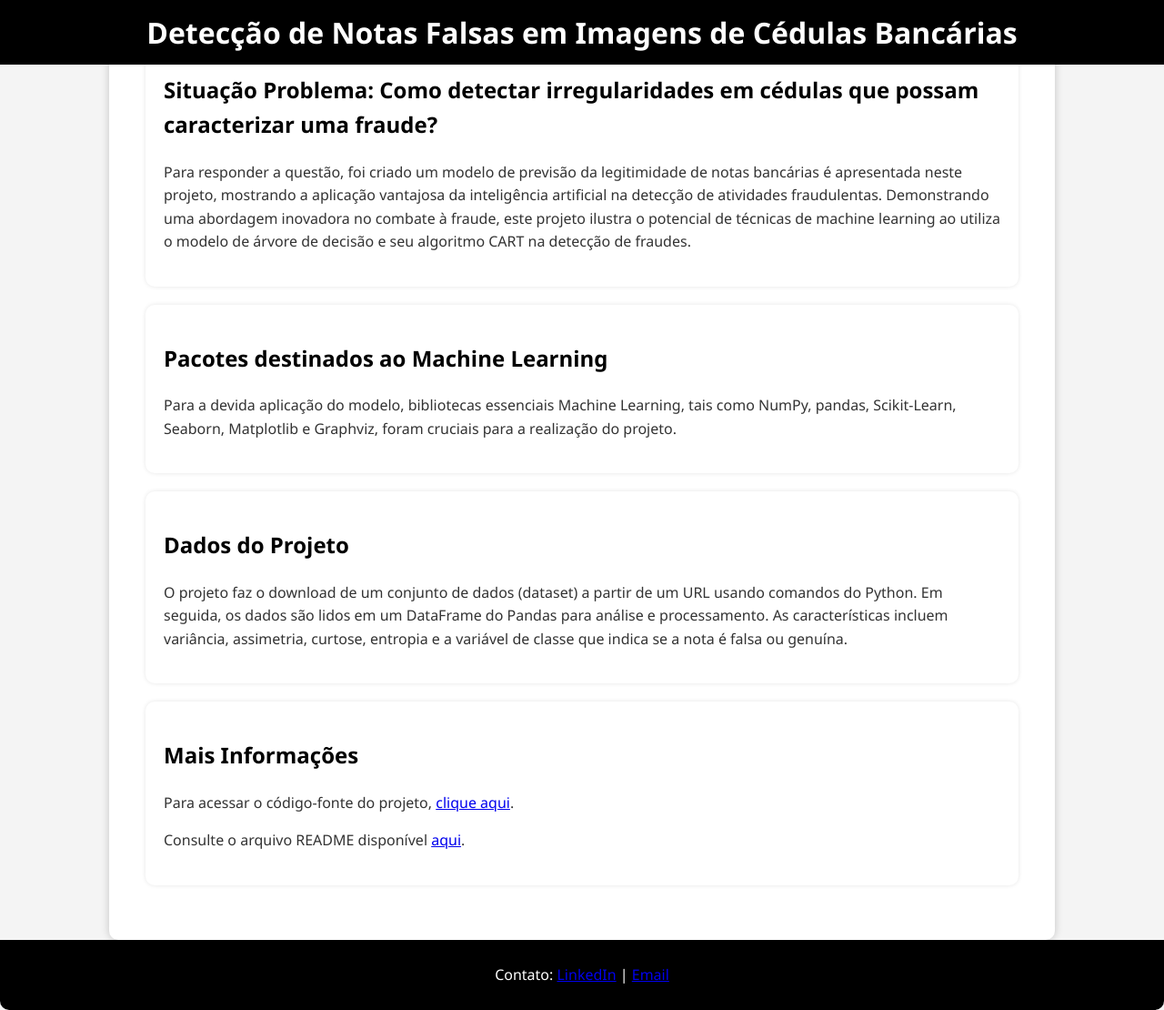
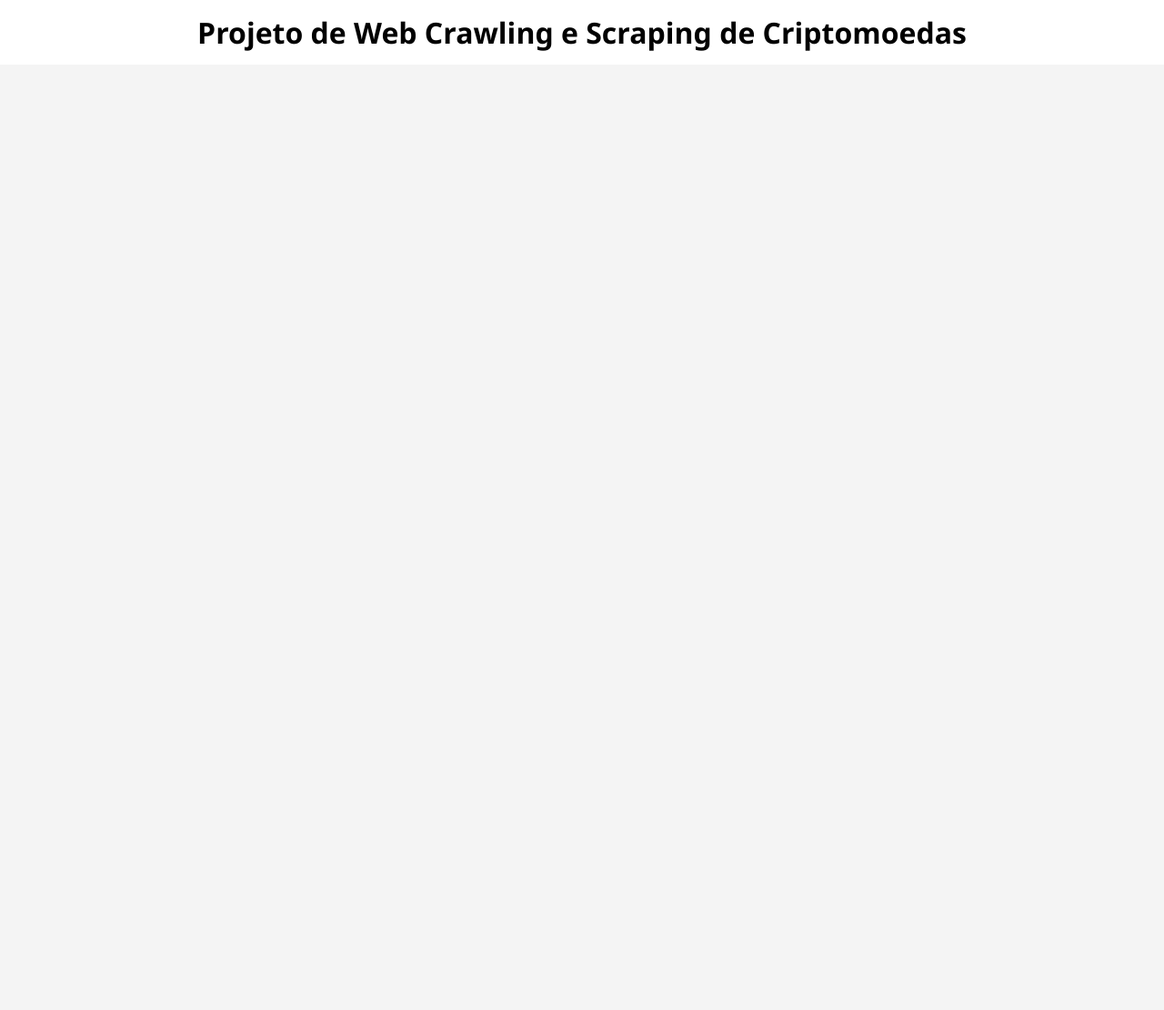
Before and after one commit to vhmartinsp/ml_bank_note_project, a plain HTML site: page index.html in a window 1280 px wide. Shown: the whole page at 91% size. After the commit the page ends 800 px from the top, so only its background shows below. Drawn offline with Linux system fonts and the light colour scheme.

Commit message:
index.html

```diff
--- a/index.html
+++ b/index.html
@@ -3,7 +3,7 @@
 <head>
     <meta charset="UTF-8">
     <meta name="viewport" content="width=device-width, initial-scale=1.0">
-    <title>Detecção de Notas Falsas em Imagens de Cédulas Bancárias</title>
+    <title>Projeto de Web Crawling e Scraping de Criptomoedas</title>
     <style>
         /* Estilos modernos */
         body {
@@ -24,7 +24,7 @@
         header {
             padding: 10px 0;
             text-align: center;
-            background-color: #008000; /* Cor preta */
+            background-color: #000; /* Cor preta */
             color: #fff;
             border-radius: 0; /* Removendo o arredondamento superior */
         }
@@ -77,42 +77,16 @@
             top: 0;
             left: 0;
             right: 0;
-            background-color: #000; /* Cor preta */
-            color: #fff;
+            background-color: #fff; /* Alterado para branco */
+            color: #000; /* Alterado para preto */
             z-index: 999;
         }
     </style>
 </head>
 <body>
     <header class="fixed-header">
-        <h1>Detecção de Notas Falsas em Imagens de Cédulas Bancárias</h1>
+        <h1>Projeto de Web Crawling e Scraping de Criptomoedas</h1>
     </header>
-    <div class="container">
-        <div class="main-content">
-            <section id="situacao-problema">
-                <h2>Situação Problema: Como detectar irregularidades em cédulas que possam caracterizar uma fraude? </h2>
-                <p>Para responder a questão, foi criado um modelo de previsão da legitimidade de notas bancárias é apresentada neste projeto, mostrando a aplicação vantajosa da inteligência artificial na detecção de atividades fraudulentas. Demonstrando uma abordagem inovadora no combate à fraude, este projeto ilustra o potencial de técnicas de machine learning ao utiliza o modelo de árvore de decisão e seu algoritmo CART na detecção de fraudes.</p>
-            </section>
-
-            <section id="pacote-machine-learning">
-                <h2>Pacotes destinados ao Machine Learning</h2>
-                <p>Para a devida aplicação do modelo, bibliotecas essenciais  Machine Learning, tais como NumPy, pandas, Scikit-Learn, Seaborn, Matplotlib e Graphviz, foram cruciais para a realização do projeto.</p>
-            </section>
-
-            <section id="dados-do-projeto">
-                <h2>Dados do Projeto</h2>
-                <p>O projeto faz o download de um conjunto de dados (dataset) a partir de um URL usando comandos do Python. Em seguida, os dados são lidos em um DataFrame do Pandas para análise e processamento. As características incluem variância, assimetria, curtose, entropia e a variável de classe que indica se a nota é falsa ou genuína.</p>
-            </section>
-
-            <section id="mais-informacoes">
-                <h2>Mais Informações</h2>
-                <p>Para acessar o código-fonte do projeto, <a href="https://github.com/vhmartinsp/ml_bank_note_project/blob/main/ml_bank_note_project.ipynb" target="_blank">clique aqui</a>.</p>
-                <p>Consulte o arquivo README disponível <a href="https://github.com/vhmartinsp/ml_bank_note_project/blob/main/README.md" target="_blank">aqui</a>.</p>
-            </section>
-        </div>
-    </div>
-    <footer>
-        <p>Contato: <a href="https://www.linkedin.com/in/victorhugomartinsp/" target="_blank">LinkedIn</a> | <a href="mailto:victorhugompereira@gmail.com">Email</a></p>
-    </footer>
+    <!-- Resto do seu conteúdo aqui -->
 </body>
 </html>
```
